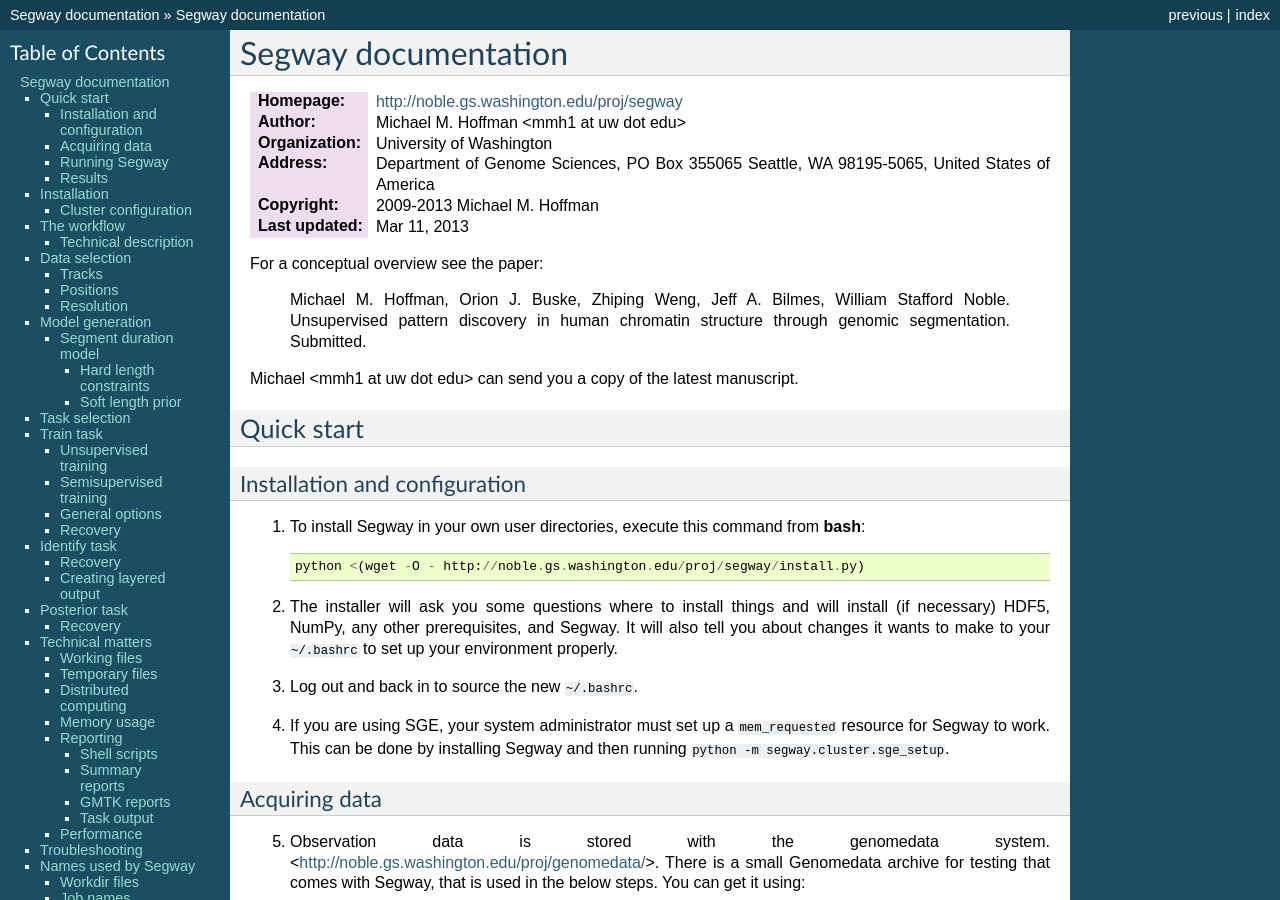
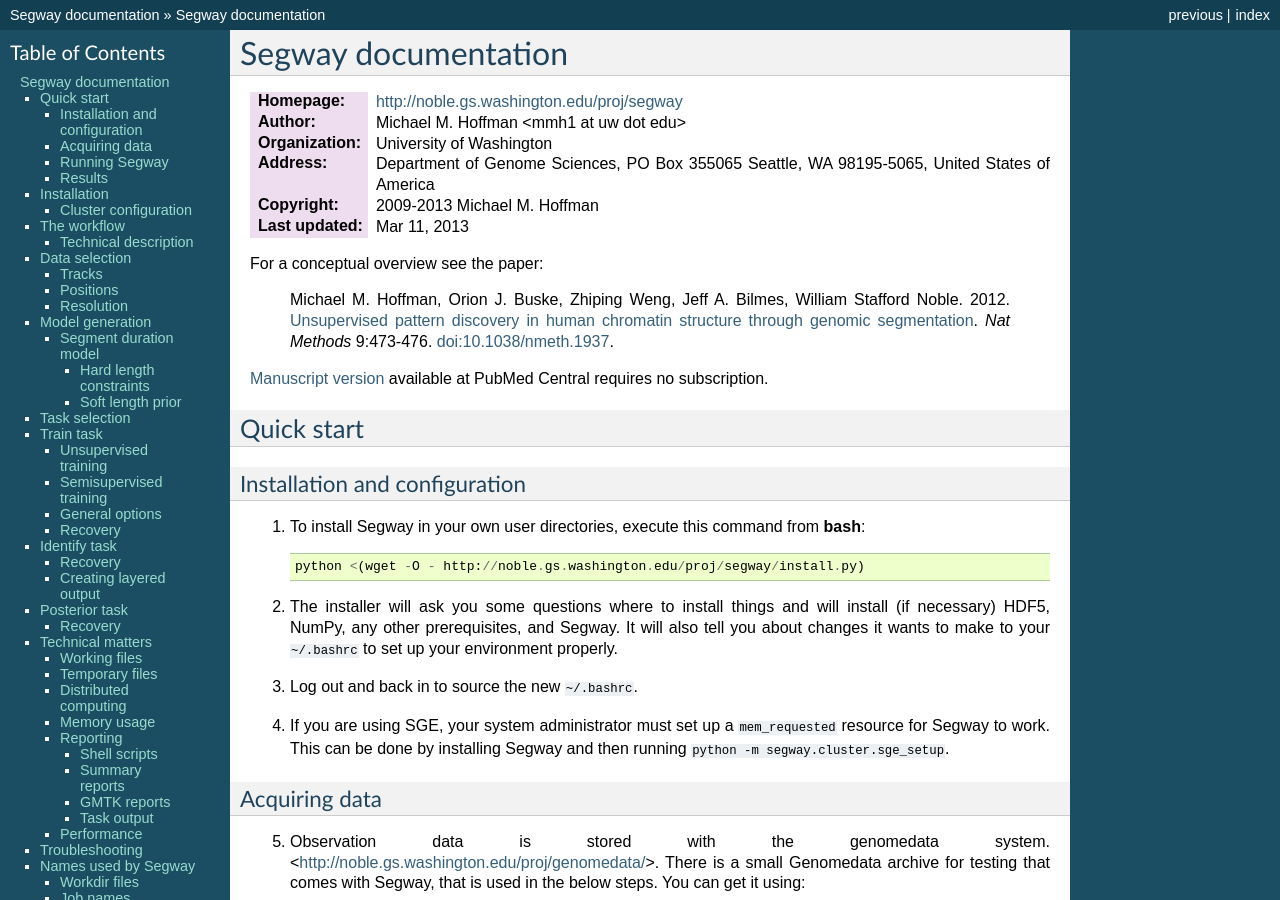
Before and after one commit to hoffmangroup/segway, a Sphinx documentation site: the page built from doc/segway.rst, in a window 1280 px wide and 900 px high. Built offline with Sphinx 7.4.7, drawn with Linux system fonts in a browser that asks for light colours; formulas are drawn with MathJax 3.

Commit message:
segway.rst: Update paper citation. Fix reference error.

```diff
--- a/doc/segway.rst
+++ b/doc/segway.rst
@@ -16,11 +16,14 @@
 For a conceptual overview see the paper:
 
   Michael M. Hoffman, Orion J. Buske, Zhiping Weng, Jeff A. Bilmes,
-  William Stafford Noble. Unsupervised pattern discovery in human
-  chromatin structure through genomic segmentation. Submitted.
+  William Stafford Noble. 2012.
+  `Unsupervised pattern discovery in human chromatin structure through genomic
+  segmentation
+  <http://www.nature.com/nmeth/journal/v9/n5/full/nmeth.1937.html>`_.
+  *Nat Methods* 9:473-476.
+  `doi:10.1038/nmeth.1937 <http://dx.doi.org/10.1038/nmeth.1937>`_.
 
-Michael <mmh1 at uw dot edu> can send you a copy of the latest
-manuscript.
+`Manuscript version <http://www.ncbi.nlm.nih.gov/pmc/articles/PMC3340533/>`_ available at PubMed Central requires no subscription.
 
 Quick start
 ===========
```
Also changed, not shown: other parts of doc/segway.rst (+3 -1 lines).
